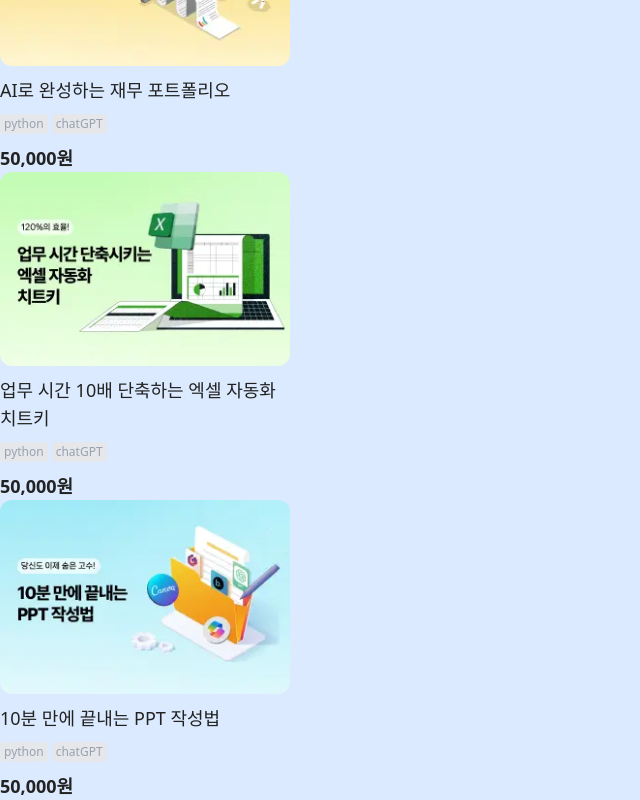
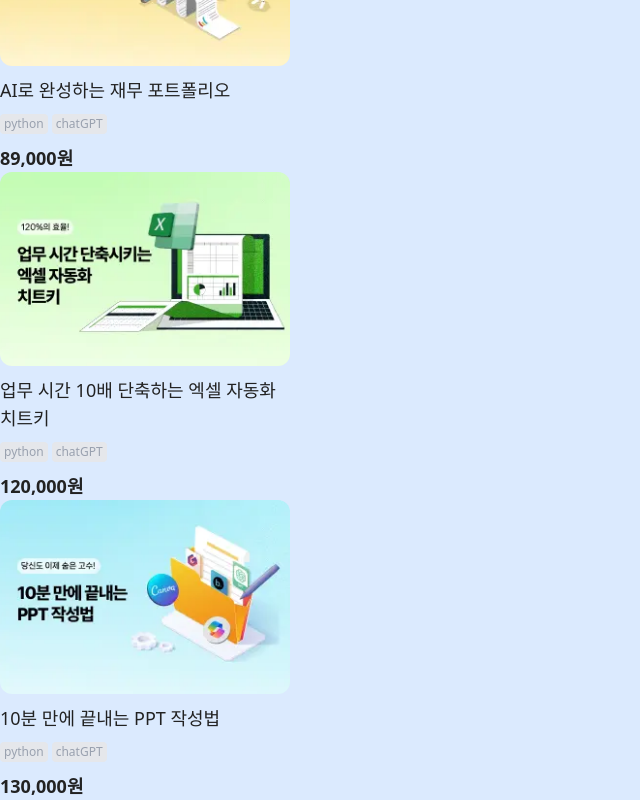
Before and after one commit to pikach-u/ReactPractice, a React (Vite) app in the folder tailwind_program/ch2/likelion-header/: page / in a window 1280 px wide. Shown: the part 521-1321 px from the top of the page, without its empty margins (0-640 px from the left). Built offline with nearby package versions, Linux system fonts and the light colour scheme.

Commit message:
toLocaleString() 적용

```diff
--- a/tailwind_program/ch2/likelion-header/src/components/LectureCard.jsx
+++ b/tailwind_program/ch2/likelion-header/src/components/LectureCard.jsx
@@ -1,4 +1,4 @@
-const LectureCard = ({ imageSrc, title }) => {
+const LectureCard = ({ imageSrc, title, price }) => {
   return (
     <li className="w-[290px] text-[#222222] text-lg">
       <img
@@ -15,7 +15,7 @@ const LectureCard = ({ imageSrc, title }) => {
           chatGPT
         </li>
       </ul>
-      <h5 className="mt-2.5 font-semibold">50,000원</h5>
+      <h5 className="mt-2.5 font-semibold">{price.toLocaleString()}원</h5>
     </li>
   );
 };
--- a/tailwind_program/ch2/likelion-header/src/components/Lectures.jsx
+++ b/tailwind_program/ch2/likelion-header/src/components/Lectures.jsx
@@ -6,13 +6,23 @@ const Lectures = () => {
       <LectureCard
         imageSrc="1.webp"
         title="일은 간편해지고 수익은 성장하는 자동화 스킬 : 파이썬부터 Chat GPT 까지"
+        price={50000}
       />
-      <LectureCard imageSrc="2.webp" title="AI로 완성하는 재무 포트폴리오" />
+      <LectureCard
+        imageSrc="2.webp"
+        title="AI로 완성하는 재무 포트폴리오"
+        price={89000}
+      />
       <LectureCard
         imageSrc="3.webp"
         title="업무 시간 10배 단축하는 엑셀 자동화 치트키"
+        price={120000}
       />
-      <LectureCard imageSrc="4.webp" title="10분 만에 끝내는 PPT 작성법" />
+      <LectureCard
+        imageSrc="4.webp"
+        title="10분 만에 끝내는 PPT 작성법"
+        price={130000}
+      />
     </ul>
   );
 };
```
